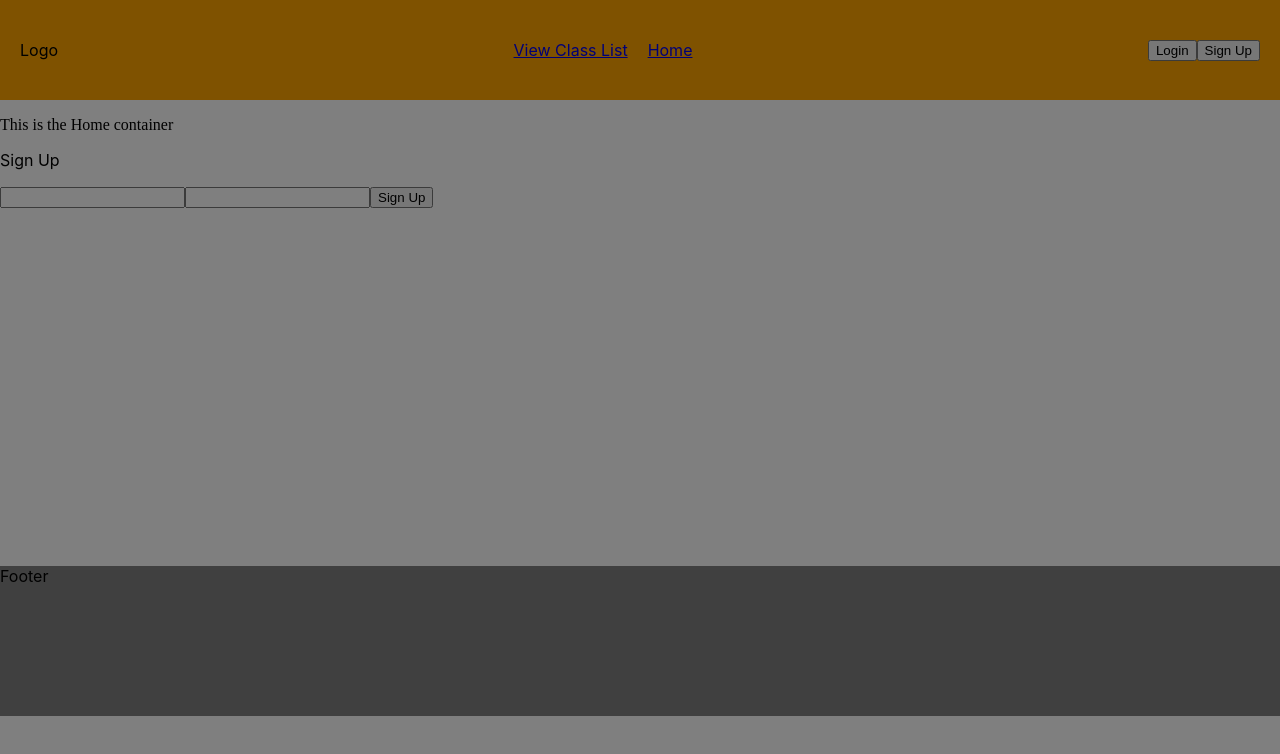
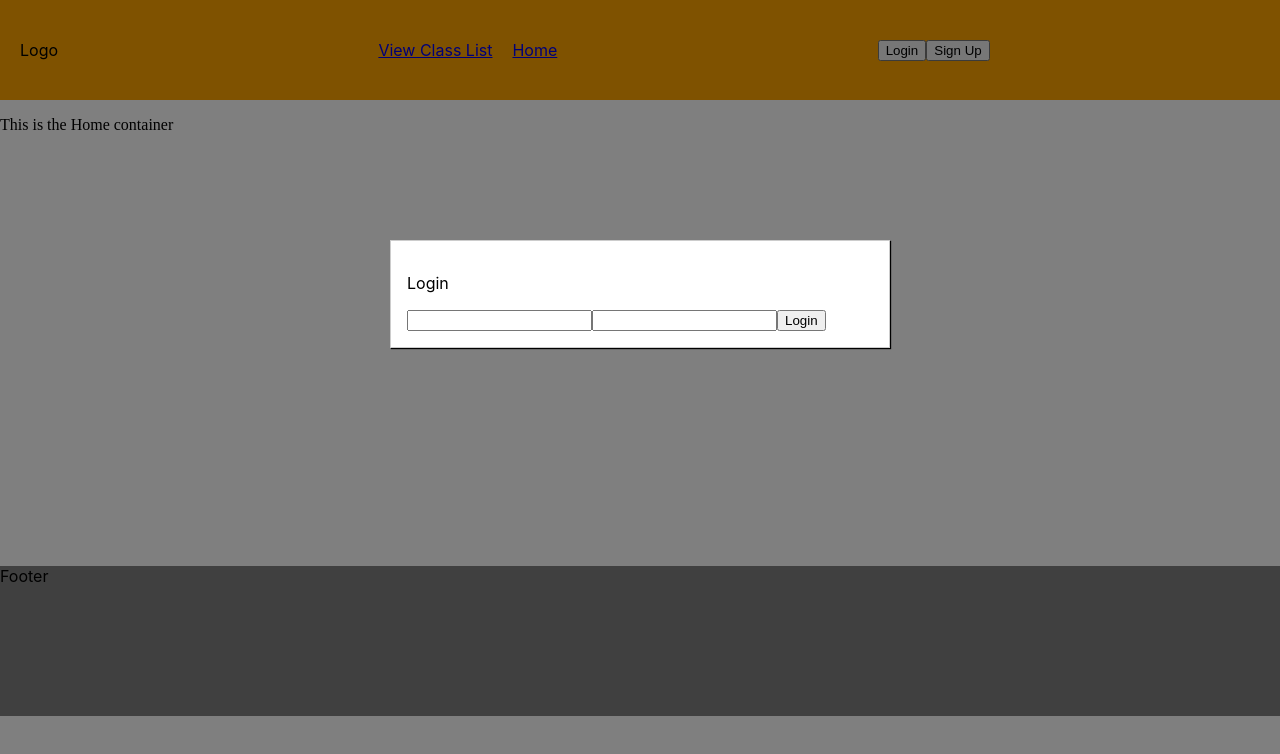
Before and after one commit to hochanlee96/HeraClass, a React (Create React App) app: page /home in a window 1280 px wide. Both pictures are taken after a click on the button "Login". Shown: the top 754 px of the page. Built offline with nearby package versions, Linux system fonts and the light colour scheme; a web font is replaced by a local one.

Commit message:
passing history to the header component so that we can be redirected after signing up, added sign up functionality that adds an account to firebase, now same functionality should be added to login

```diff
--- a/src/components/Auth/Login/Login.js
+++ b/src/components/Auth/Login/Login.js
@@ -24,7 +24,7 @@ const Login = props => {
             <form onSubmit={submitHandler}>
                 <input type="email" value={emailInput} onChange={(event) => inputChangeHandler('email', event)} />
                 <input type="password" value={passwordInput} onChange={(event) => inputChangeHandler('password', event)} />
-                <button>Sign Up</button>
+                <button>Login</button>
             </form>
         </div>
     )
--- a/src/components/Auth/Register/Register.js
+++ b/src/components/Auth/Register/Register.js
@@ -1,9 +1,15 @@
 import React, { useState } from 'react';
+import { useDispatch } from 'react-redux';
+
+import * as authActions from '../../../store/actions/auth';
 
 const Register = props => {
 
     const [emailInput, setEmailInput] = useState('');
     const [passwordInput, setPasswordInput] = useState('');
+    const [error, setError] = useState();
+
+    const dispatch = useDispatch();
 
     const inputChangeHandler = (identifier, event) => {
         if (identifier === 'email') {
@@ -13,18 +19,25 @@ const Register = props => {
         }
     }
 
-    const submitHandler = event => {
+    const submitHandler = async event => {
         event.preventDefault();
-        // dispatch(authActions.register(emailInput, passwordInput));
+        try {
+            await dispatch(authActions.register(emailInput, passwordInput));
+            props.resetModal();
+            props.history.push(props.returnScreen);
+        } catch (err) {
+            setError(err.message);
+        }
     }
 
     return (
         <div>
             <p>Sign Up</p>
+            <p>{error}</p>
             <form onSubmit={submitHandler}>
                 <input type="email" value={emailInput} onChange={(event) => inputChangeHandler('email', event)} />
                 <input type="password" value={passwordInput} onChange={(event) => inputChangeHandler('password', event)} />
-                <button>Sign Up</button>
+                <button onClick={props.authContinued}>Sign Up</button>
             </form>
         </div>
     )
--- a/src/components/UI/Modal/Modal.js
+++ b/src/components/UI/Modal/Modal.js
@@ -8,13 +8,13 @@ const Modal = props => {
     return (
         <div style={{ width: '100%', height: '100%' }}>
             <Backdrop
-                show={}
-                clicked={} />
+                show={props.show}
+                clicked={props.modalClosed} />
             <div
                 className={classes.Modal}
                 style={{
-                    transform: this.props.show ? 'translateY(0)' : 'translateY(-100vh)',
-                    opacity: this.props.show ? ' ' : '0'
+                    transform: props.show ? 'translateY(0)' : 'translateY(100vh)',
+                    opacity: props.show ? ' ' : '0'
                 }}>
                 {props.children}
             </div>
@@ -23,4 +23,4 @@ const Modal = props => {
 
 }
 
-export const Modal;
+export default Modal;
--- a/src/components/UI/Navigation/Header/Header.js
+++ b/src/components/UI/Navigation/Header/Header.js
@@ -1,11 +1,44 @@
 import React, { useState } from 'react';
+import { useSelector } from 'react-redux';
 import { NavLink } from 'react-router-dom';
 
 import classes from './Header.module.css';
-import Backdrop from '../../Backdrop/Backdrop';
+import Modal from '../../Modal/Modal';
+import Login from '../../../Auth/Login/Login';
+import Signup from '../../../Auth/Register/Register';
 
 const Header = props => {
-    const [showBackdrop, setShowBackdrop] = useState(false);
+    const [showLogin, setShowLogin] = useState(false);
+    const [showSignup, setShowSignup] = useState(false);
+
+    const isLoggedIn = useSelector(state => state.auth.token !== null);
+    console.log(isLoggedIn);
+
+    const modalCloseHandler = () => {
+        setShowLogin(false);
+        setShowSignup(false);
+    }
+
+    const authContinueHandler = () => {
+
+    }
+
+    const loginHeader = (isLoggedIn
+        ? <p>Log Out</p>
+        : <div className={classes.Item}>
+            <button
+                onClick={() => {
+                    setShowLogin(true);
+                }}>
+                Login
+                        </button>
+            <button
+                onClick={() => {
+                    setShowSignup(true);
+                }}>
+                Sign Up
+                        </button>
+        </div>)
 
     return (
         <div className={classes.Header}>
@@ -23,17 +56,17 @@ const Header = props => {
                     Home
                 </NavLink>
             </div>
-            <div className={classes.Item}>
-                <button onClick={() => {
-                    setShowBackdrop(true);
-                }}>Login</button>
-                <button>Sign Up</button>
+            {loginHeader}
+            <div className={classes.Modal}>
+                <Modal show={showLogin} modalClosed={modalCloseHandler}>
+                    <Login />
+                </Modal>
+                <Modal show={showSignup} modalClosed={modalCloseHandler}>
+                    <Signup history={props.history} authContinued={authContinueHandler}
+                        resetModal={() => setShowSignup(false)}
+                        returnScreen={props.currentScreen} />
+                </Modal>
             </div>
-            <Backdrop
-                show={showBackdrop}
-                clicked={() => {
-                    setShowBackdrop(false)
-                }} />
         </div>
     )
 }
--- a/src/components/hoc/Layout/Layout.js
+++ b/src/components/hoc/Layout/Layout.js
@@ -7,7 +7,8 @@ const Layout = props => {
     return (
         <div>
             <div className={classes.Header}>
-                <Header />
+                <Header history={props.history}
+                    currentScreen={props.currentScreen} />
             </div>
             <div className={classes.Body}>{props.children}</div>
             <div className={classes.Footer}>Footer</div>
--- a/src/containers/ClassList/ClassList.js
+++ b/src/containers/ClassList/ClassList.js
@@ -7,7 +7,8 @@ import classes from './ClassList.module.css';
 const ClassList = props => {
 
     return (
-        <Layout>
+        <Layout history={props.history}
+            currentScreen='/class-list'>
             <p>This is the Class List container</p>
             <div className={classes.MainContainer}>
                 <ClassListContainer history={props.history} />
--- a/src/containers/Home/Home.js
+++ b/src/containers/Home/Home.js
@@ -3,14 +3,12 @@ import React from 'react';
 import Layout from '../../components/hoc/Layout/Layout';
 import classes from './Home.module.css';
 
-import Register from '../../components/Auth/Register/Register';
-
 const Home = props => {
     return (
         <div>
-            <Layout>
+            <Layout history={props.history}
+                currentScreen='/home'>
                 <p className={classes.Font}>This is the Home container</p>
-                <Register />
             </Layout>
         </div>
     )
```
